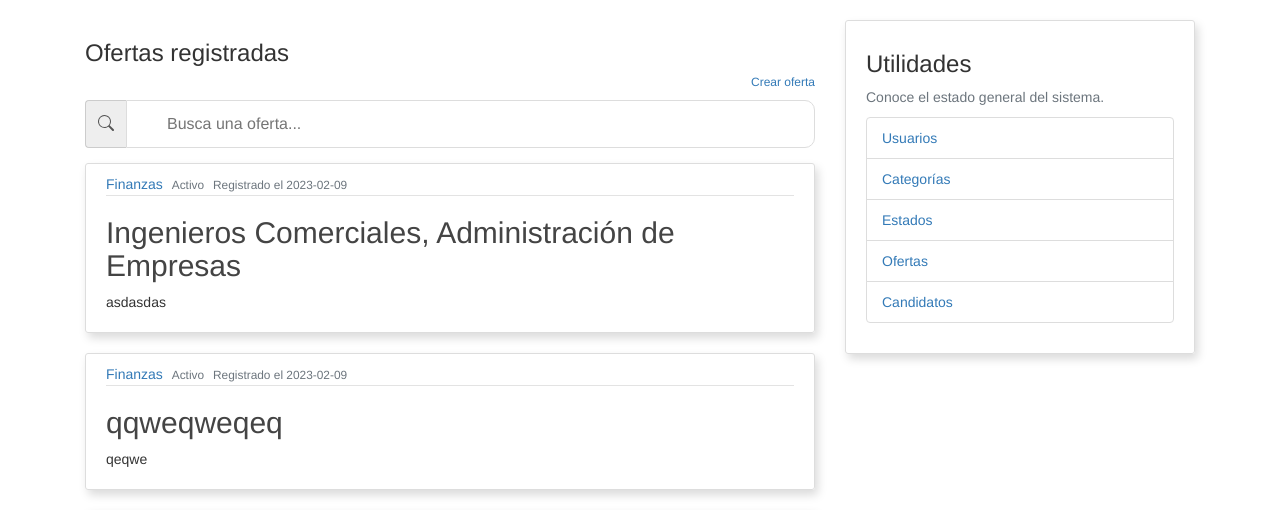
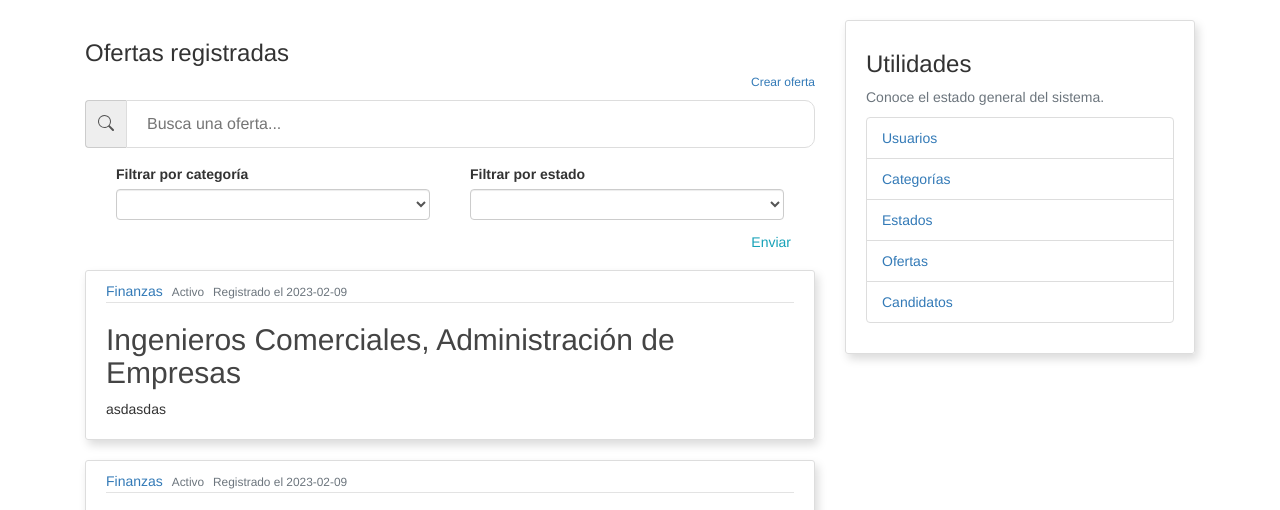
Before and after one commit to tam210/CV-Web-Analysis-, a Flask app: page /offers in a window 1280 px wide. Shown: the part 62-572 px from the top of the page. Run offline with Flask 2, Linux system fonts and the light colour scheme; data comes from the database, SQL or seed files in the repository; both versions use the stored data as it was after the commit; some libraries are stand-ins or nearby versions.

Commit message:
Filtro de categoría y estado en Offer

```diff
--- a/main/forms.py
+++ b/main/forms.py
@@ -41,11 +41,17 @@ class UploadFileForm(FlaskForm):
     submit=SubmitField("Subir archivo")
 
 def category_query():
+
     return Category.query
 
 def status_query():
     return Status.query
 
+
+class CategoriesStatusesForm(FlaskForm):
+    category = QuerySelectField('Filtrar por categoría', query_factory=category_query, allow_blank=True, get_label='name')
+    status = QuerySelectField('Filtrar por estado', query_factory=status_query, allow_blank=True, get_label='name')
+    submit = SubmitField('Enviar')
 
 class CandidateForm(FlaskForm):
     name = StringField('Nombre del candidato', validators=[DataRequired()])
--- a/main/routes.py
+++ b/main/routes.py
@@ -1,5 +1,5 @@
 from flask import render_template, url_for, flash, redirect, request, abort
-from main.forms import RegistrationForm, LoginForm, UploadFileForm, CandidateForm, CategoryForm, StateForm, OfferForm
+from main.forms import RegistrationForm, LoginForm, UploadFileForm, CandidateForm, CategoryForm, StateForm, OfferForm, CategoriesStatusesForm
 from werkzeug.utils import secure_filename
 import os
 from main.analysis import obtenerDF_Email
@@ -18,12 +18,12 @@ CLASSIFICATION_STATUS_CANDIDATE = 'Candidato'
 
 
 
-
 @app.route("/", methods=['GET', 'POST'])
 @app.route("/home", methods=['GET', 'POST'])
 @app.route("/candidates", methods=['GET', 'POST'])
 def home():
     inicialize()
+
     """
     page: lo que se quiere obtener
     1: el valor por DEFAULT
@@ -566,9 +566,40 @@ def create_offer():
 #home 2
 @app.route("/offers", methods=['GET', 'POST'])
 def offers():
+    #cambio variable global
+    form = CategoriesStatusesForm()
+    form.category.query = Category.query.filter(Category.id >=0)
+    form.status.query = Status.query.filter(Status.classification==CLASSIFICATION_STATUS_OFFER)
     offers = Offer.query.all()
+    if form.validate_on_submit():
+        #Si ambos filtros fueron completados
+        if form.category.data and form.status.data:
+            cat = Category.query.get(form.category.data.id)
+            stat = Status.query.get(form.status.data.id)
+            offers = Offer.query.filter_by(category_id = cat.id, status_id=stat.id)
+        #Si uno o 0 filtros fueron completados
+        else:
+            # Si el filtro categoría fue completado, entonces el estado
+            # no fue completado, así que se obtiene la query de categorías
+            if(form.category.data):
+                print("---Categoria seleccionada---")
+                cat = Category.query.get(form.category.data.id)
+                offers = Offer.query.filter_by(category_id = cat.id)
+
+            else:
+                print("---Categoria NO seleccionada--- 2 2 2 2s")
+                # Si no  fue completada la categoría, entonces puede ser que
+                # el estado sí esté completo
+                if(form.status.data):
+                    print("---Estado seleccionada---")
+                    stat = Status.query.get(form.status.data.id)
+                    offers = Offer.query.filter_by(status_id=stat.id)
+                # Si llega hasta acá es porque ningún campo se completó,
+                # Por default se obtendrán todas las ofertas
+                else:
+                    offers = Offer.query.all()
     return render_template('offers.html', title='Ofertas',
-                            offers=offers, legend='Ofertas')
+                            offers=offers, legend='Ofertas', form=form)
 
 @app.route("/offers/<int:offer_id>", methods=['GET', 'POST'])
 def offer(offer_id):
--- a/main/static/main.css
+++ b/main/static/main.css
@@ -123,7 +123,7 @@ tr:hover{
   background-position: 10px 12px;
   background-repeat: no-repeat;
   font-size: 16px;
-  padding: 12px 20px 12px 40px;
+  padding: 12px 20px 12px 20px;
   border: 1px solid #ddd;
   width:100%;
   box-sizing: border-box;
@@ -188,3 +188,14 @@ tr:hover{
   .sidenav {padding-top: 15px;}
   .sidenav a {font-size: 18px;}
 }
+
+.float-container {
+  border: 3px solid #fff;
+  padding: 8px;
+}
+
+.float-child {
+  width: 50%;
+  float: left;
+  padding: 5px 20px 5px 20px;
+}
--- a/main/templates/offers.html
+++ b/main/templates/offers.html
@@ -4,7 +4,7 @@
   <a href="{{ url_for('create_offer') }}">Crear oferta</a>
 </h6>
 
-<div class="input-group mb-4">
+<div class="input-group">
   <span class="input-group-addon">
       <svg xmlns="http://www.w3.org/2000/svg" width="16" height="16" fill="currentColor" class="bi bi-search" viewBox="0 0 16 16">
           <path d="M11.742 10.344a6.5 6.5 0 1 0-1.397 1.398h-.001c.03.04.062.078.098.115l3.85 3.85a1 1 0 0 0 1.415-1.414l-3.85-3.85a1.007 1.007 0 0 0-.115-.1zM12 6.5a5.5 5.5 0 1 1-11 0 5.5 5.5 0 0 1 11 0z"/>
@@ -12,6 +12,52 @@
   </span>
   <input type="text" id="myInput" onkeyup="myFunction()" placeholder="Busca una oferta..." title="Ingresa un nombre"/>
 </div>
+
+  <div class="float-container">
+
+    <form method="POST" action="">
+        {{ form.hidden_tag()}}
+            <div class="float-child">
+                {{ form.category.label(class="form-control-label") }}
+                {% if form.category.errors %}
+                    {{ form.category(class="form-control form-control-lg is-invalid") }}
+                    <div class="invalid-feedback">
+                        {% for error in form.category.errors %}
+                            <span>{{ error }}</span>
+                        {% endfor %}
+                    </div>
+                    {% else %}
+                        {{ form.category(class="form-control form-control-lg") }}
+                {% endif %}
+            </div>
+
+            <div class="float-child">
+              {{ form.status.label(class="form-control-label") }}
+              {% if form.status.errors %}
+                  {{ form.status(class="form-control form-control-lg is-invalid") }}
+                  <div class="invalid-feedback">
+                      {% for error in form.status.errors %}
+                          <span>{{ error }}</span>
+                      {% endfor %}
+                  </div>
+                  {% else %}
+                      {{ form.status(class="form-control form-control-lg") }}
+              {% endif %}
+            </div>
+
+            <div class="text-right font-weight-light">
+                {{ form.submit(class="btn btn-outline-info")}}
+            </div>
+    </form>
+
+  </div>
+
+
+
+
+
+
+
 
 <div id="search_items">
     {% for offer in offers %}
```
Also changed, not shown: main/templates/candidates.html (+39 -0 lines), instance/site.db, main/static/files/resume_results.png.
